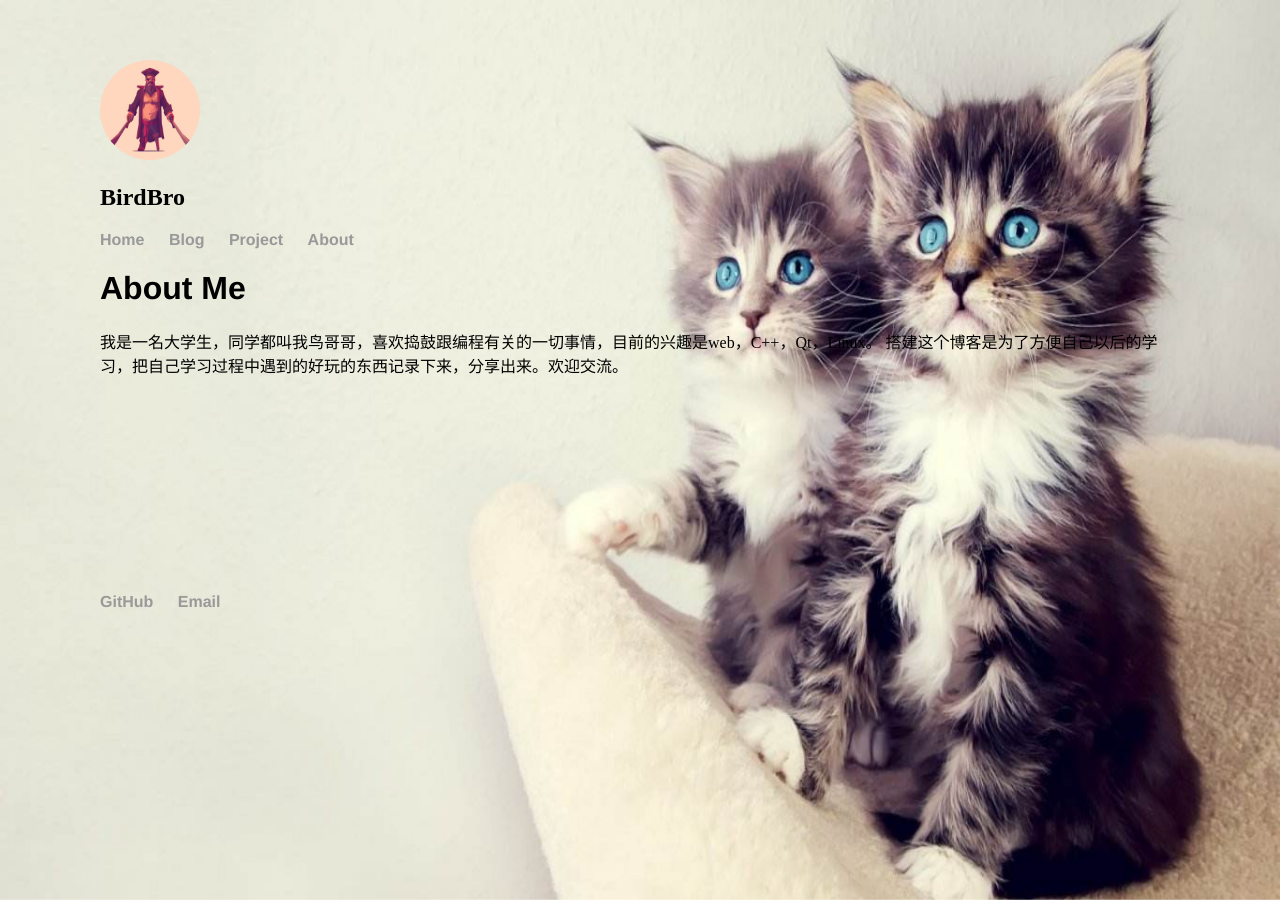
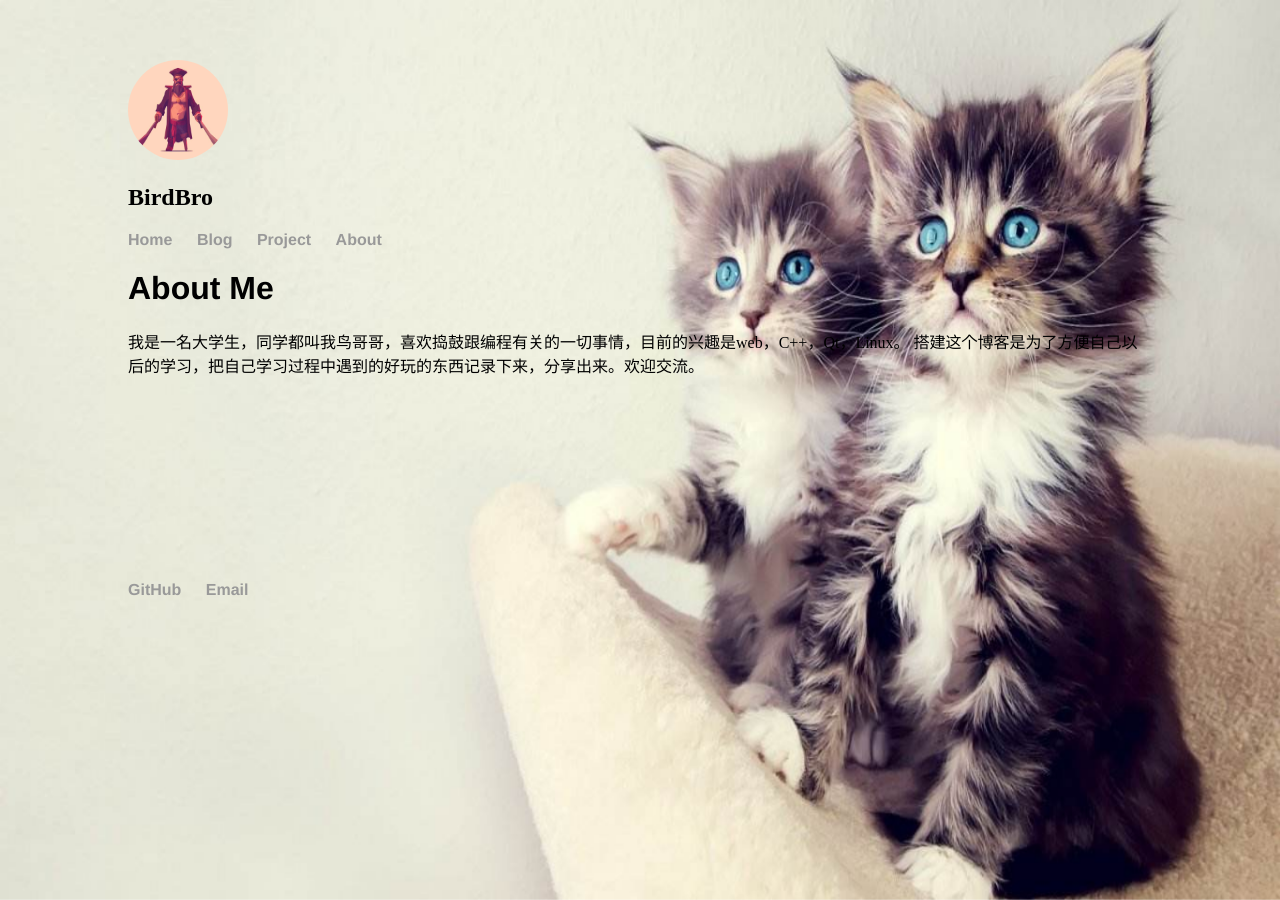
Before and after one commit to netassa/netassa.github.io, a Jekyll site: the page built from about/index.html, in a window 1280 px wide. Built offline with Jekyll 4.4.1, drawn with Linux system fonts in a browser that asks for light colours.

Commit message:
Update main.css

```diff
--- a/css/main.css
+++ b/css/main.css
@@ -7,8 +7,8 @@ nav ul li, footer ul li {
     margin-right: 20px;
 }
 div.about, div.head {
-    padding-left: 100px;
-	padding-right: 100px;
+    padding-left: 10%;
+	padding-right: 10%;
 }
 a {
     text-decoration: none;
```
